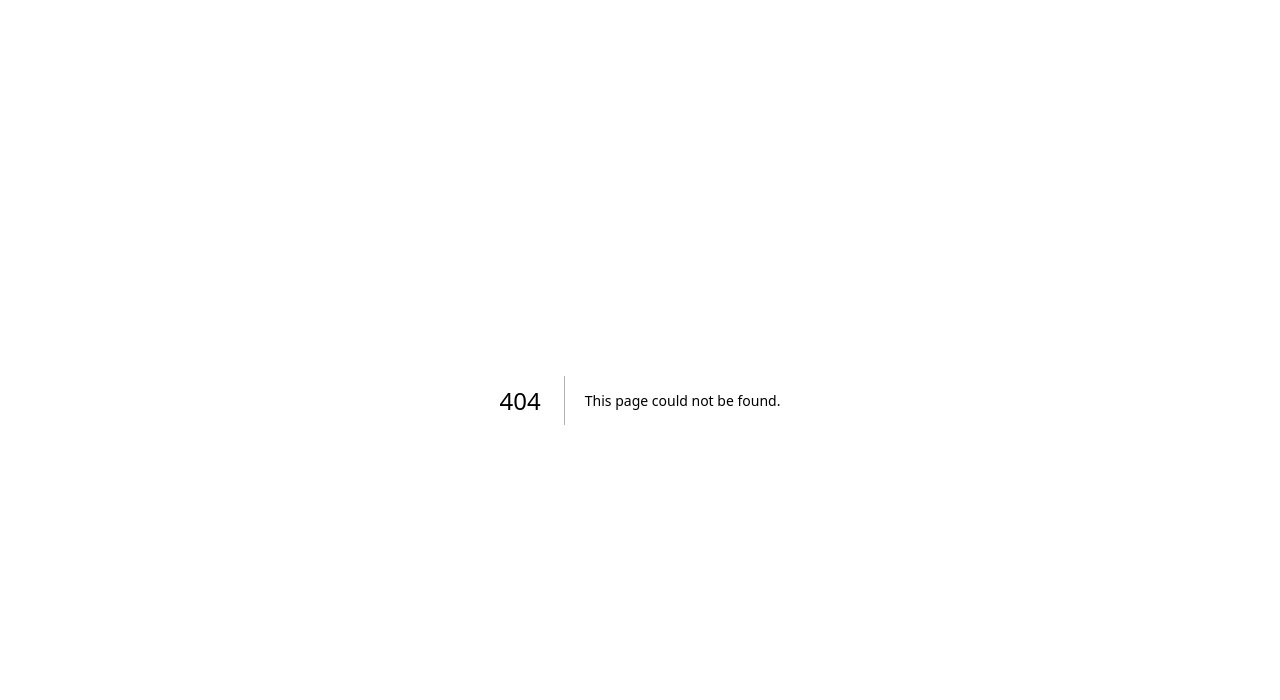
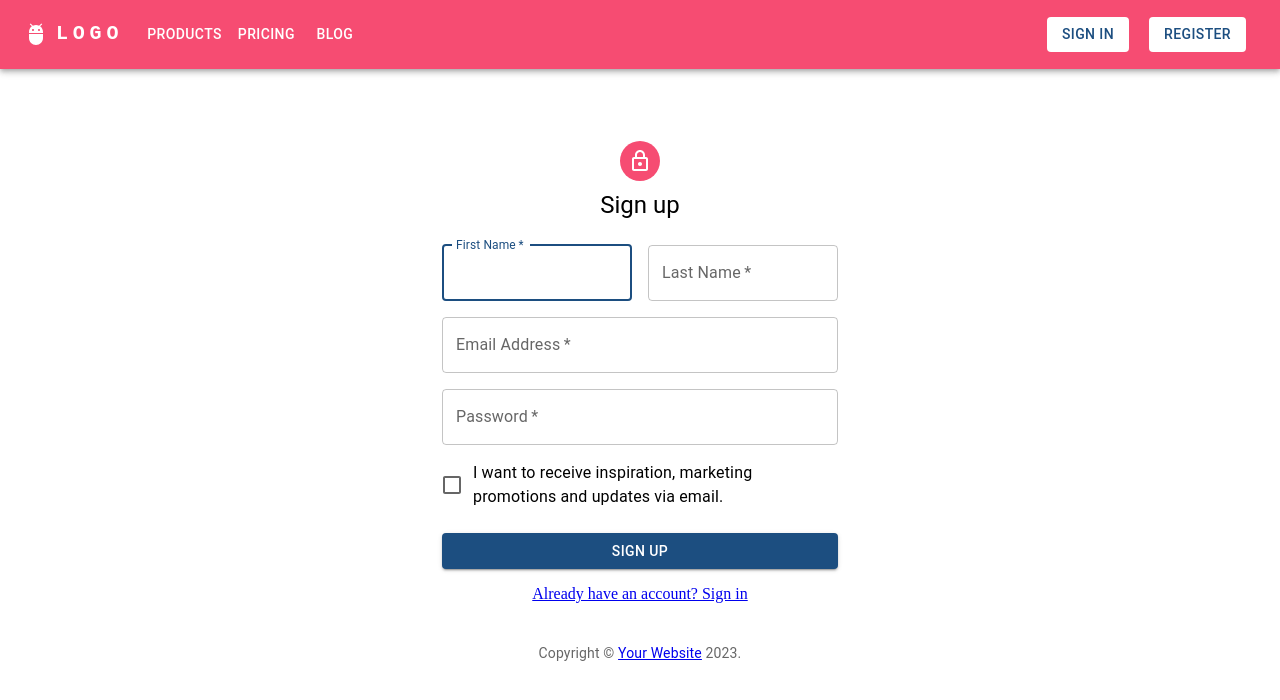
Before and after one commit to WorkoutBuddyMDS/WorkoutBuddy.FrontEnd, a Next.js app: page /register in a window 1280 px wide. Before the commit this address had no page. Shown: the top 700 px of the page. Built offline with nearby package versions, Linux system fonts and the light colour scheme.

Commit message:
chore: created the register form

```diff
--- /dev/null
+++ b/src/components/Copyright/Copyright.tsx
@@ -0,0 +1,20 @@
+import { Typography } from '@mui/material';
+import Link from 'next/link';
+
+const Copyright = (props: any) => {
+  return (
+    <Typography
+      variant="body2"
+      color="text.secondary"
+      align="center"
+      {...props}
+    >
+      {'Copyright © '}
+      <Link href="https://mui.com/">Your Website</Link>{' '}
+      {new Date().getFullYear()}
+      {'.'}
+    </Typography>
+  );
+};
+
+export default Copyright;
--- /dev/null
+++ b/src/pages/register/index.tsx
@@ -0,0 +1,119 @@
+import React from 'react';
+import {
+  Avatar,
+  Box,
+  Button,
+  Checkbox,
+  Container,
+  FormControlLabel,
+  Grid,
+  TextField,
+  Typography,
+} from '@mui/material';
+import { LockOutlined } from '@mui/icons-material';
+import Link from 'next/link';
+import NavigationLayout from '@/components/Layouts/NavigationLayout';
+import Copyright from '@/components/Copyright/Copyright';
+
+const Register = () => {
+  const handleSubmit = (event: React.FormEvent<HTMLFormElement>) => {
+    event.preventDefault();
+    const data = new FormData(event.currentTarget);
+    console.log({
+      email: data.get('email'),
+      password: data.get('password'),
+    });
+  };
+
+  return (
+    <Container component="main" maxWidth="xs">
+      <Box
+        sx={{
+          marginTop: 8,
+          display: 'flex',
+          flexDirection: 'column',
+          alignItems: 'center',
+        }}
+      >
+        <Avatar sx={{ m: 1, bgcolor: 'secondary.main' }}>
+          <LockOutlined />
+        </Avatar>
+        <Typography component="h1" variant="h5">
+          Sign up
+        </Typography>
+        <Box component="form" noValidate onSubmit={handleSubmit} sx={{ mt: 3 }}>
+          <Grid container spacing={2}>
+            <Grid item xs={12} sm={6}>
+              <TextField
+                autoComplete="given-name"
+                name="firstName"
+                required
+                fullWidth
+                id="firstName"
+                label="First Name"
+                autoFocus
+              />
+            </Grid>
+            <Grid item xs={12} sm={6}>
+              <TextField
+                required
+                fullWidth
+                id="lastName"
+                label="Last Name"
+                name="lastName"
+                autoComplete="family-name"
+              />
+            </Grid>
+            <Grid item xs={12}>
+              <TextField
+                required
+                fullWidth
+                id="email"
+                label="Email Address"
+                name="email"
+                autoComplete="email"
+              />
+            </Grid>
+            <Grid item xs={12}>
+              <TextField
+                required
+                fullWidth
+                name="password"
+                label="Password"
+                type="password"
+                id="password"
+                autoComplete="new-password"
+              />
+            </Grid>
+            <Grid item xs={12}>
+              <FormControlLabel
+                control={<Checkbox value="allowExtraEmails" color="primary" />}
+                label="I want to receive inspiration, marketing promotions and updates via email."
+              />
+            </Grid>
+          </Grid>
+          <Button
+            type="submit"
+            fullWidth
+            variant="contained"
+            sx={{ mt: 3, mb: 2 }}
+          >
+            Sign Up
+          </Button>
+          <Grid container justifyContent="center">
+            <Grid item>
+              <Link href="/login">Already have an account? Sign in</Link>
+            </Grid>
+          </Grid>
+        </Box>
+      </Box>
+      <Copyright sx={{ mt: 5 }} />
+    </Container>
+  );
+};
+
+Register.getLayout = function getLayout(page: React.ReactElement) {
+  return <NavigationLayout>{page}</NavigationLayout>;
+};
+
+export default Register;
```
